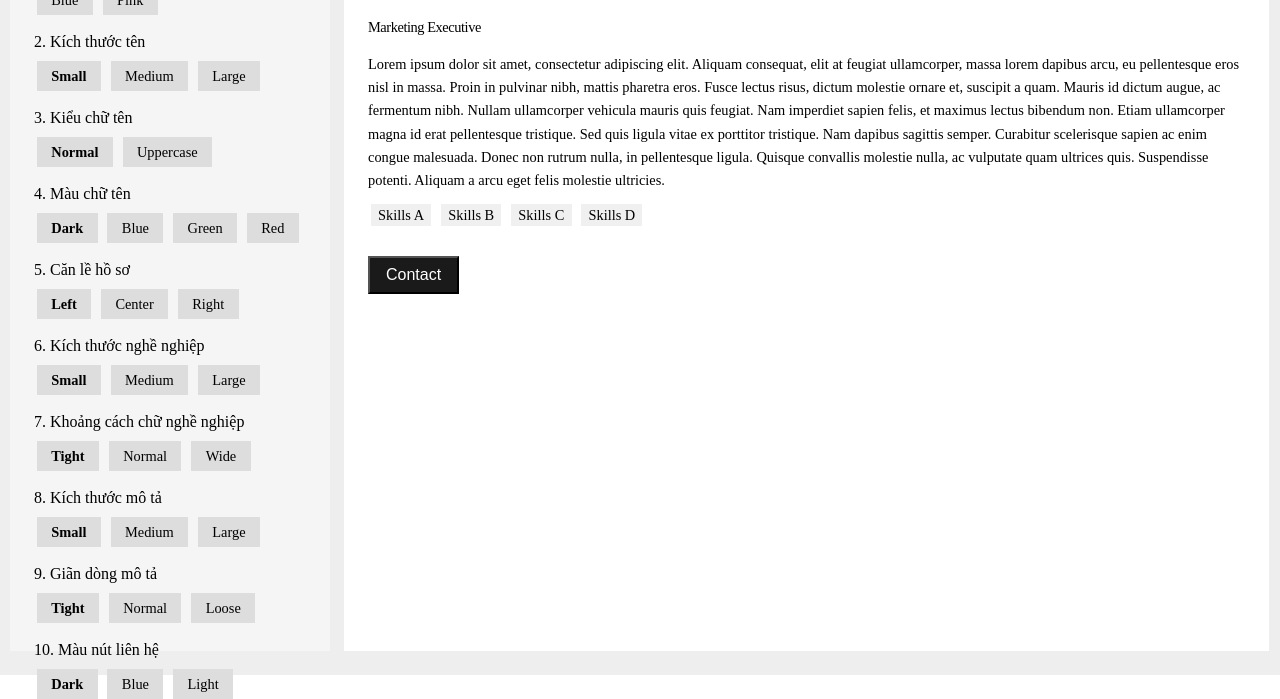
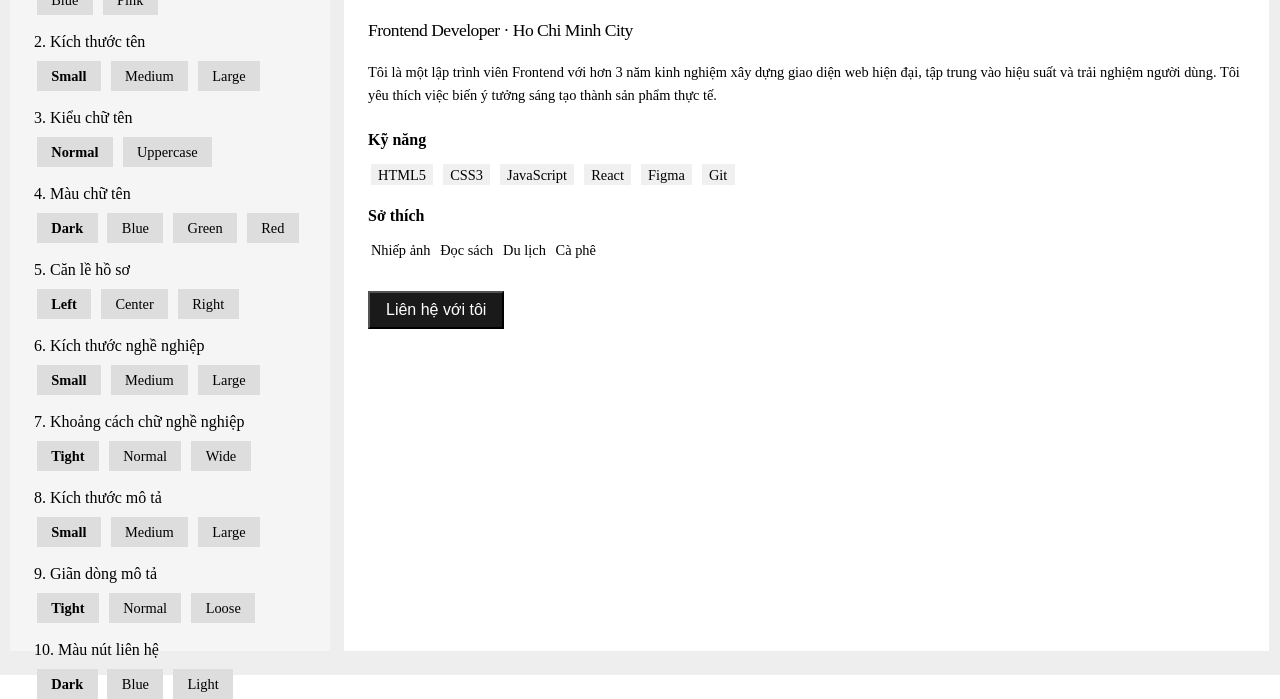
Before and after one commit to vinhnvp/F8_K19-HomeWork, a plain HTML site: page BaiTapBuoi8/index.html in a window 1280 px wide. Shown: the part 125-824 px from the top of the page. Drawn offline with Linux system fonts and the light colour scheme.

Commit message:
fix: change content and fix style

```diff
--- a/BaiTapBuoi8/index.html
+++ b/BaiTapBuoi8/index.html
@@ -13,14 +13,14 @@
         body {
             margin: 0;
             padding: 0;
-            border: none;
+            border: none
         }
 
         .main_container {
             width: 100vw;
             min-height: 100vh;
             background-color: #eee;
-            box-sizing: border-box;
+            box-sizing: border-box
         }
         .control_panel,
         .preview_area {
@@ -30,34 +30,67 @@
             box-sizing: border-box;
             vertical-align: top;
             margin-top: 1em;
-            margin-bottom: 1em;
+            margin-bottom: 1em
         }
-
         .control_panel {
             width: 25%;
             background-color: #f5f5f5;
             margin-left: 10px;
             margin-right: 5px;
-            padding: 24px;
+            padding: 24px
         }
         .preview_area {
             width: calc(100vw - 25% - 35px);
             background-color: #f5f5f5;
             margin-left: 5px;
             margin-right: 10px;
-            padding: 24px;
+            padding: 24px
         }
         .option-title {
-            margin-top: 24px;
+            margin-top: 24px
         }
         label {
             font-size: 0.9rem;
             padding: 0.5em 1em;
             margin: 0 0.2em;
             background: #ddd;
-            cursor: pointer;
-            user-select: none;
+            cursor: pointer
         }
+
+
+    /* Info - Default Style */
+        .full_name {
+            line-height: 1.2
+        }
+        .occupation {
+            font-size: 1.3rem;
+            line-height:1.5
+        }
+        .hobby,
+        .skills {
+            font-size: 0.9rem;
+            margin: 0.2em
+        }
+        .skills {
+            padding: 0.2em 0.5em;
+            background-color: #f0f0f0
+        }
+        .btn_contact {
+            font-size: 1rem;
+            padding: 0.5em 1em;
+            margin-top: 2rem
+        }
+        .skills_container,
+        .hobbies_container {
+            margin-top: 24px;
+        }
+        .skills-title,
+        .hobbies-title {
+            font-size: 1rem;
+            font-weight: bold
+        }
+
+    /* Một số font-size không theo sát đề vì khi chạy mình thấy không được thuận mắt ví dụ như  */
 
 
     /* 1. Change Background Theme */
@@ -140,15 +173,15 @@
         }
         .control_panel:has(#align_options--left:checked) ~ .preview_area {
             text-align: left;
-            vertical-align: left;
+            vertical-align: left
         }
         .control_panel:has(#align_options--center:checked) ~ .preview_area {
             text-align: center;
-            vertical-align: center;
+            vertical-align: center
         }
         .control_panel:has(#align_options--right:checked) ~ .preview_area {
             text-align: right;
-            vertical-align: right;
+            vertical-align: right
         }
 
     /* 6. Change occupation size */
@@ -158,13 +191,13 @@
             font-weight: bold
         }
         .control_panel:has(#occupation_size--s:checked) ~ .preview_area .occupation {
-            font-size: 0.9rem
+            font-size: 1.1rem
         }
         .control_panel:has(#occupation_size--m:checked) ~ .preview_area .occupation {
-            font-size: 1.1rem
+            font-size: 1.3rem
         }
         .control_panel:has(#occupation_size--l:checked) ~ .preview_area .occupation {
-            font-size: 1.3rem
+            font-size: 1.5rem
         }
 
      /* 7. Change occupation letter spacing */
@@ -196,7 +229,7 @@
             font-size: 1em
         }
         .control_panel:has(#desc_size--l:checked) ~ .preview_area .desc {
-            font-size: 1.125em
+            font-size: 1.2em
         }
 
     /* 9. Change description line height */
@@ -233,28 +266,6 @@
             background-color: #f5f5f5
         }
 
-
-
-
-    /* Info - Default Style */
-        .full_name {
-            line-height: 1.2;
-        }
-        .occupation {
-            font-size: 1.3rem;
-            line-height:1.5;
-        }
-        .skills {
-            font-size: 0.9rem;
-            padding: 0.2em 0.5em;
-            margin: 0.2em;
-            background-color: #f0f0f0;
-        }
-        .btn_contact {
-            font-size: 1rem;
-            padding: 0.5em 1em;
-            margin-top: 2rem;
-        }
 
 
 
@@ -364,16 +375,29 @@
 
         <!-- Block Preview Info -->
         <div class="preview_area">
-            <p class="full_name">Nguyễn Văn A</p>
-            <p class="occupation">Marketing Executive</p>
-            <p class="desc">Lorem ipsum dolor sit amet, consectetur adipiscing elit. Aliquam consequat, elit at feugiat ullamcorper, massa lorem dapibus arcu, eu pellentesque eros nisl in massa. Proin in pulvinar nibh, mattis pharetra eros. Fusce lectus risus, dictum molestie ornare et, suscipit a quam. Mauris id dictum augue, ac fermentum nibh. Nullam ullamcorper vehicula mauris quis feugiat. Nam imperdiet sapien felis, et maximus lectus bibendum non. Etiam ullamcorper magna id erat pellentesque tristique. Sed quis ligula vitae ex porttitor tristique. Nam dapibus sagittis semper. Curabitur scelerisque sapien ac enim congue malesuada. Donec non rutrum nulla, in pellentesque ligula. Quisque convallis molestie nulla, ac vulputate quam ultrices quis. Suspendisse potenti. Aliquam a arcu eget felis molestie ultricies.</p>
+            <p class="full_name">Nguyễn Minh Khoa</p>
+            <p class="occupation">Frontend Developer · Ho Chi Minh City</p>
+            <p class="desc">
+                Tôi là một lập trình viên Frontend với hơn 3 năm kinh nghiệm xây dựng giao diện web hiện đại, tập trung vào
+                hiệu suất và trải nghiệm người dùng. Tôi yêu thích việc biến ý tưởng sáng tạo thành sản phẩm thực tế.
+            </p>
             <div class="skills_container">
-                <span class="skills">Skills A</span>
-                <span class="skills">Skills B</span>
-                <span class="skills">Skills C</span>
-                <span class="skills">Skills D</span>
+                <p class="skills-title">Kỹ năng</p>
+                <span class="skills">HTML5</span>
+                <span class="skills">CSS3</span>
+                <span class="skills">JavaScript</span>
+                <span class="skills">React</span>
+                <span class="skills">Figma</span>
+                <span class="skills">Git</span>
             </div>
-            <button class="btn_contact">Contact</button>
+            <div class="hobbies_container">
+                <p class="hobbies-title">Sở thích</p>
+                <span class="hobby">Nhiếp ảnh</span>
+                <span class="hobby">Đọc sách</span>
+                <span class="hobby">Du lịch</span>
+                <span class="hobby">Cà phê</span>
+            </div>
+            <button class="btn_contact">Liên hệ với tôi</button>
         </div>
     </div>
 
```
